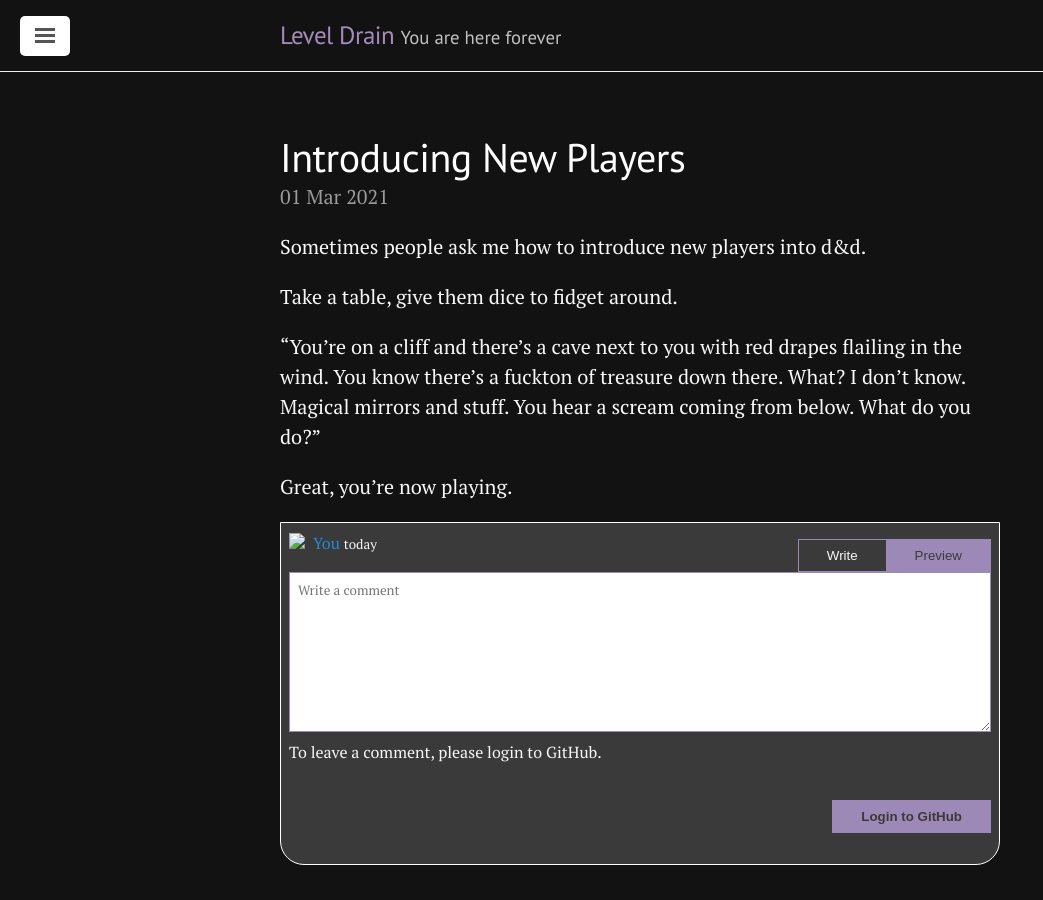
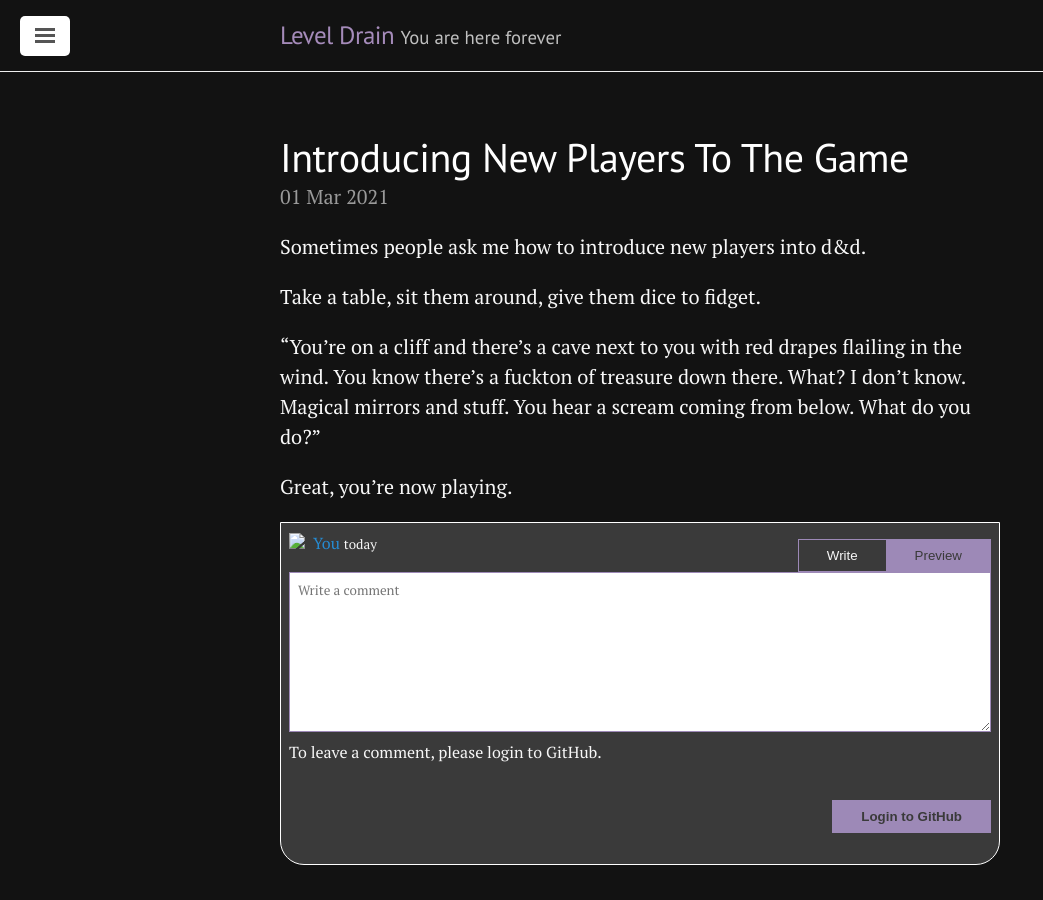
Before and after one commit to thevinter/thevinter.github.io, a Jekyll site: the page built from _posts/2021-03-01-introducing-new-players.md, in a window 1280 px wide and 900 px high. Shown: the whole window, without its empty margins (0-1043 px from the left). Built offline with Jekyll 4.4.1, drawn with Linux system fonts in a browser that asks for light colours.

Commit message:
new players

```diff
--- a/_posts/2021-03-01-introducing-new-players.md
+++ b/_posts/2021-03-01-introducing-new-players.md
@@ -1,10 +1,10 @@
 ---
 layout: post
-title: Introducing New Players
+title: Introducing New Players To The Game
 ---
 Sometimes people ask me how to introduce new players into d&d.
 
-Take a table, give them dice to fidget around.
+Take a table, sit them around, give them dice to fidget.
 
 "You're on a cliff and there's a cave next to you with red drapes flailing in the wind. You know there's a fuckton of treasure down there. What? I don't know. Magical mirrors and stuff. You hear a scream coming from below. What do you do?"
 
```
